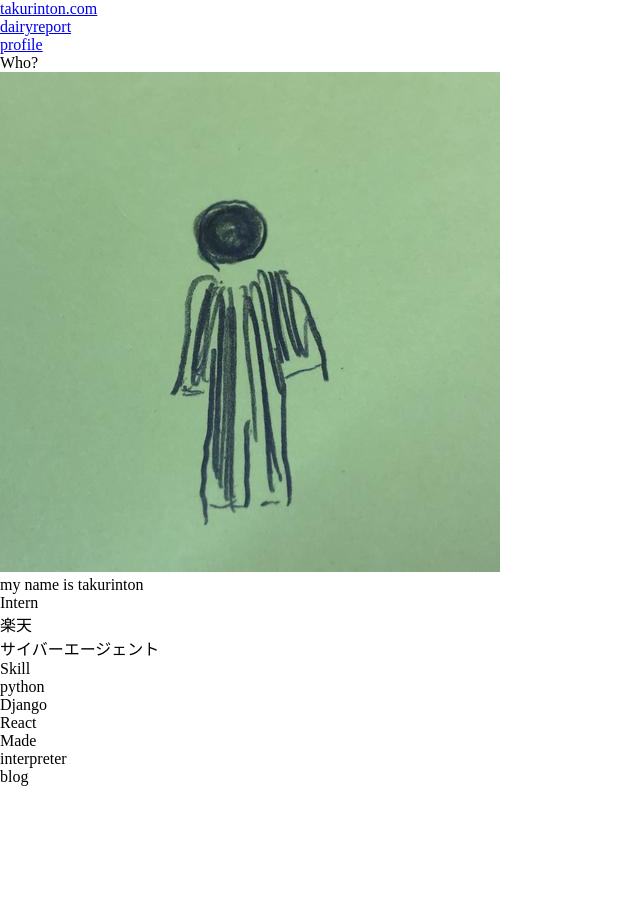
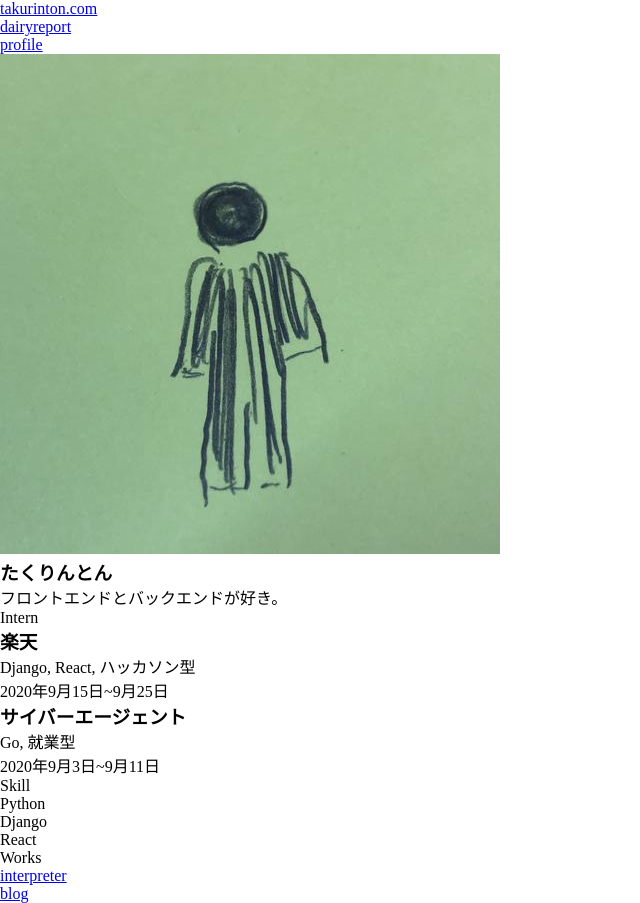
Before and after one commit to harukitosa/www.takurinton.com, a Next.js app: page /profile in a window 1280 px wide. Shown: the whole page, without its empty margins (0-640 px from the left). Before the commit the page ends 800 px from the top, so only its background shows below. Built offline with nearby package versions, Linux system fonts and the light colour scheme.

Commit message:
だいぶ可愛くなってきた

```diff
--- a/mock/portfolio.json
+++ b/mock/portfolio.json
@@ -4,20 +4,20 @@
             "id": 1,
             "company_name": "楽天",
             "period": "2020年9月15日~9月25日",
-            "overview": "hogehoge"
+            "overview": "Django, React, ハッカソン型"
         },
         {
             "id": 2,
             "company_name": "サイバーエージェント",
             "period": "2020年9月3日~9月11日",
-            "overview": "道玄坂の緑の会社"
+            "overview": "Go, 就業型"
         }
     ],
     "made": [
         {
             "id": 1,
             "name": "interpreter",
-            "url": "https://github.com/takurinton/interperter",
+            "url": "https://github.com/takurinton/interpreter",
             "explanation": "interpreter made with go"
         },
         {
@@ -30,7 +30,7 @@
     "skill": [
         {
             "id": "1",
-            "name": "python"
+            "name": "Python"
         },
         {
             "id": "2",
@@ -42,6 +42,6 @@
         }
     ],
     "mine": {
-        "content": "my name is takurinton"
+        "content": "フロントエンドとバックエンドが好き。"
     }
 }
--- a/src/component/common/organisms/Intern.tsx
+++ b/src/component/common/organisms/Intern.tsx
@@ -2,6 +2,7 @@ import { InternProps } from '../../../props/props'
 import { InternContent } from '../../profile/InternContent'
 
 import { Heading } from '../atoms/Heading'
+const css = require('../../../styles/style/portfolio.scss')
 
 const initialProps: InternProps[] = [
     {
@@ -14,7 +15,7 @@ const initialProps: InternProps[] = [
 
 export const Intern = ({intern = initialProps}) => {
     return (
-        <div>
+        <div className={css.component}>
             <Heading text="Intern" />
             {
                 intern.map(i => <InternContent {...i} />)
--- a/src/component/common/organisms/Made.tsx
+++ b/src/component/common/organisms/Made.tsx
@@ -2,6 +2,7 @@ import { MadeContent } from '../../profile/MadeContent'
 
 import { MadeProps } from '../../../props/props'
 import { Heading } from '../atoms/Heading'
+const css = require('../../../styles/style/portfolio.scss')
 const initialProps: MadeProps[] = [
     {
         id: 0,
@@ -15,10 +16,12 @@ const initialProps: MadeProps[] = [
 export const Made = ({made = initialProps}) => {
     return (
         <div>
-            <Heading text="Made" />
-            {
-                made.map(i => <MadeContent {...i} />)
-            }
+            <Heading text="Works" />
+            <div className={css.component + ' ' + css.skill}>
+                {
+                    made.map(i => <MadeContent {...i} />)
+                }
+            </div>
         </div>
     )
 }
--- a/src/component/common/organisms/Skill.tsx
+++ b/src/component/common/organisms/Skill.tsx
@@ -2,6 +2,7 @@ import { SkillContent } from '../../profile/SkillContent'
 
 import { SkillProps } from '../../../props/props'
 import { Heading } from '../atoms/Heading'
+const css = require('../../../styles/style/portfolio.scss')
 
 const initialProps: SkillProps[] = [
     {
@@ -14,9 +15,11 @@ export const Skill = ({skill = initialProps}) => {
     return (
         <div>
             <Heading text="Skill" />
-            {
-                skill.map(i => <SkillContent {...i} />)
-            }
+            <div className={css.component + ' ' + css.skill}>
+                {
+                    skill.map(i => <SkillContent {...i} />)
+                }
+            </div>
         </div>
     )
 }
--- /dev/null
+++ b/src/component/profile/Content.tsx
@@ -0,0 +1,6 @@
+export const Profile = () => {
+    return (
+        <>
+        </>
+    )
+}
--- a/src/component/profile/InternContent.tsx
+++ b/src/component/profile/InternContent.tsx
@@ -1,9 +1,13 @@
 import { InternProps } from '../../props/props'
+import { Profile } from './Content'
+const css = require('../../styles/style/portfolio.scss')
 
 export const InternContent = (content: InternProps) => {
     return (
-        <div>
-            {content.company_name}
+        <div className={css.intern}>
+            <h3>{content.company_name}</h3>
+            <p>{content.overview}</p>
+            <p>{content.period}</p>
         </div>
     )
 }
--- a/src/component/profile/MadeContent.tsx
+++ b/src/component/profile/MadeContent.tsx
@@ -1,9 +1,12 @@
 import { MadeProps } from '../../props/props'
+const css = require('../../styles/style/portfolio.scss')
 
 export const MadeContent = (content: MadeProps) => {
     return (
-        <div>
-            {content.name}
+        <div className={css.worksContent}>
+            <a href={content.url}>
+                {content.name}
+            </a>
         </div>
     )
 }
--- a/src/component/profile/MineContent.tsx
+++ b/src/component/profile/MineContent.tsx
@@ -1,12 +1,11 @@
 import { MineProps } from '../../props/props'
-import { Heading } from '../common/atoms/Heading'
 const css = require('../../styles/style/portfolio.scss')
 
 export const MineContent = (mine: MineProps) => {
     return (
-        <div className={css.selfIntro}>
-            <Heading text="Who?" />
+        <div className={css.component}>
             <img src="me.jpeg" />
+            <h3>たくりんとん</h3>
             <p>{mine.content}</p>
         </div>
     )
--- a/src/component/profile/SkillContent.tsx
+++ b/src/component/profile/SkillContent.tsx
@@ -1,9 +1,10 @@
 import { SkillProps } from '../../props/props'
+const css = require('../../styles/style/portfolio.scss')
 
 export const SkillContent = (content: SkillProps) => {
     return (
-        <div>
-            {content.name}
+        <div className={css.skillContent}>
+            <p>{content.name}</p>
         </div>
     )
 }
--- a/src/styles/style/portfolio.scss
+++ b/src/styles/style/portfolio.scss
@@ -5,10 +5,78 @@
 }
 
 // 自己紹介
-.selfIntro {
+.component {
+    margin: 80px auto 100px;
+    width: 50%;
     img {
-        width: 100px;
+        width: 150px;
         border-radius: 50%;
-        border: 2px solid $pink_kawaii;
+        border: 3px solid $pink_kawaii;
+    }
+    h3 {
+        margin: 10px auto 10px;
+        font-size: $h4;
+        font-weight: $thick;
+        color: $theme_text;
+    }
+    h5 {
+        margin: 0 auto 10px;
+        font-size: $h5;
+        font-weight: $thick;
+        color: $theme_text;
+    }
+    p {
+        margin: 0 auto 10px;
+        font-size: $p;
+        font-weight: $thick;
+        color: $theme_subtext;
+    }
+
+    .intern {
+        margin: 20px auto;
+        padding: 5px 0;
+        width: 80%;
+        box-shadow: 1px 2px 2px gray;
+        border-radius: 10px;
+        background: linear-gradient(90deg, $pink_kawaii 5%, white 5%);
     }
 }
+
+.skill,
+.works {
+    margin-top: 20px;
+    display: flex;
+    flex-wrap: wrap;
+    justify-content: center;
+
+    .skillContent {
+        margin: 0 10px 0;
+        p {
+            font-size: $h4;
+            border-bottom: 4px solid $pink_kawaii;
+        }
+    }
+
+    .worksContent {
+        margin: 20px 10px 0;
+        height: 100px;
+        width: 300px;
+        position: relative;
+        text-align: center;
+
+        a {
+            color: $theme_text;
+            font-weight: $thick;
+            font-size: $h5;
+            text-decoration: none;
+            border-top: 3px solid $pink_kawaii;
+            border-bottom: 3px solid $pink_kawaii;
+            background: $theme_back;
+            display: block;
+            width: 100%;
+            height: 100%;
+            position: absolute;
+            line-height: 100px;
+        }
+    };
+}
--- a/src/styles/theme.scss
+++ b/src/styles/theme.scss
@@ -6,6 +6,7 @@ $theme_subtext: #707070;
 $button_color: #FF69B4;
 
 $pink_kawaii: #FF69B4;
+$theme_back: #7fd5ea41;
 
 
 $h1: 4rem;
```
